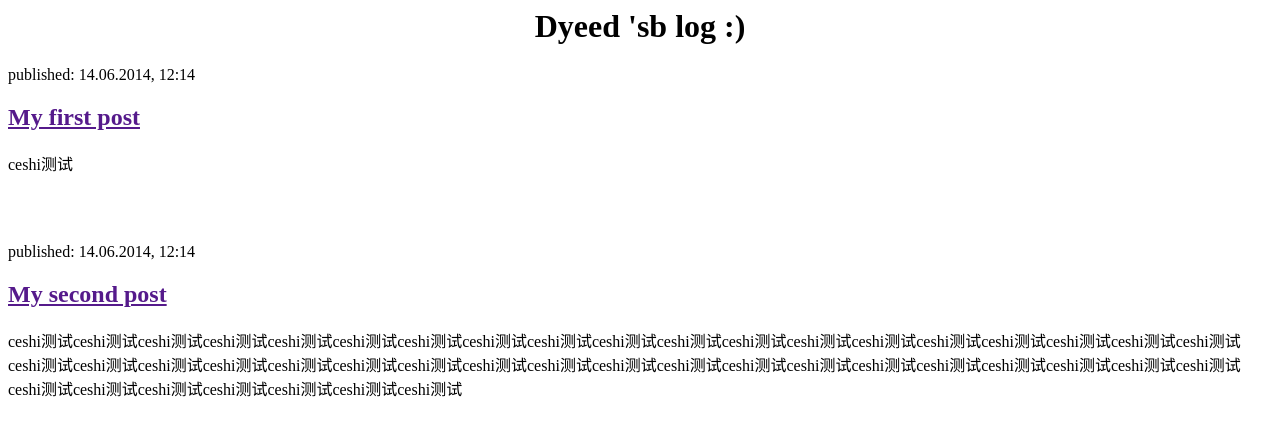
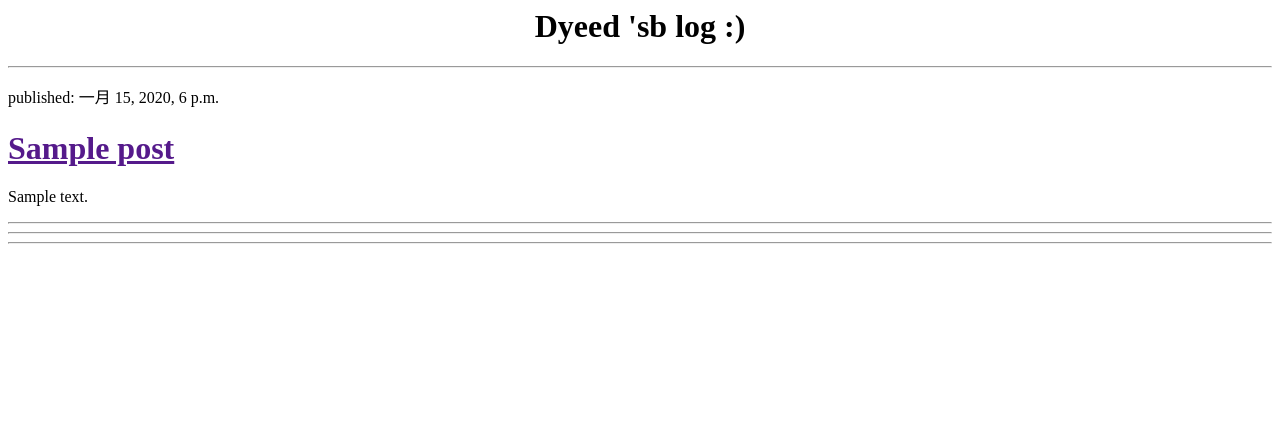
Before and after one commit to Dyeed/my-first-blog, a Django app: template blog/templates/blog/post_list.html in a window 1280 px wide. Shown: the top 436 px of the page. Run offline with Django 3.2, Linux system fonts and the light colour scheme; the template is opened without the code that fills it: values that come from a table or form of the project are taken from there, others are empty; tables that the repository leaves empty hold one stand-in row (values such as "Sample post").

Commit message:
模板、视图--post_list--获取数据
Signed-off-by: Dyeed <gggssn@qq.com>

```diff
--- a/blog/templates/blog/post_list.html
+++ b/blog/templates/blog/post_list.html
@@ -6,17 +6,16 @@
 <div>
     <h1 style="text-align: center">Dyeed 'sb log :)</h1>
 </div>
+<hr>
 
+{% for post in posts %}
     <div>
-            <p>published: 14.06.2014, 12:14</p>
-            <h2><a href="">My first post</a></h2>
-            <p>ceshi测试</p>
+        <p>published: {{ post.published_date }}</p>
+        <h1><a href="">{{ post.title }}</a></h1>
+        <p>{{ post.text|linebreaksbr }}</p>
+        <hr><hr><hr>
     </div>
-        <br><br>
-        <div>
-            <p>published: 14.06.2014, 12:14</p>
-            <h2><a href="">My second post</a></h2>
-            <p>ceshi测试ceshi测试ceshi测试ceshi测试ceshi测试ceshi测试ceshi测试ceshi测试ceshi测试ceshi测试ceshi测试ceshi测试ceshi测试ceshi测试ceshi测试ceshi测试ceshi测试ceshi测试ceshi测试ceshi测试ceshi测试ceshi测试ceshi测试ceshi测试ceshi测试ceshi测试ceshi测试ceshi测试ceshi测试ceshi测试ceshi测试ceshi测试ceshi测试ceshi测试ceshi测试ceshi测试ceshi测试ceshi测试ceshi测试ceshi测试ceshi测试ceshi测试ceshi测试ceshi测试ceshi测试</p>
-        </div>
+{% endfor %}
+
 </body>
 </html>
```
Also changed, not shown: blog/views.py (+5 -2 lines). Lines whose indentation alone changed are shown as unchanged.
